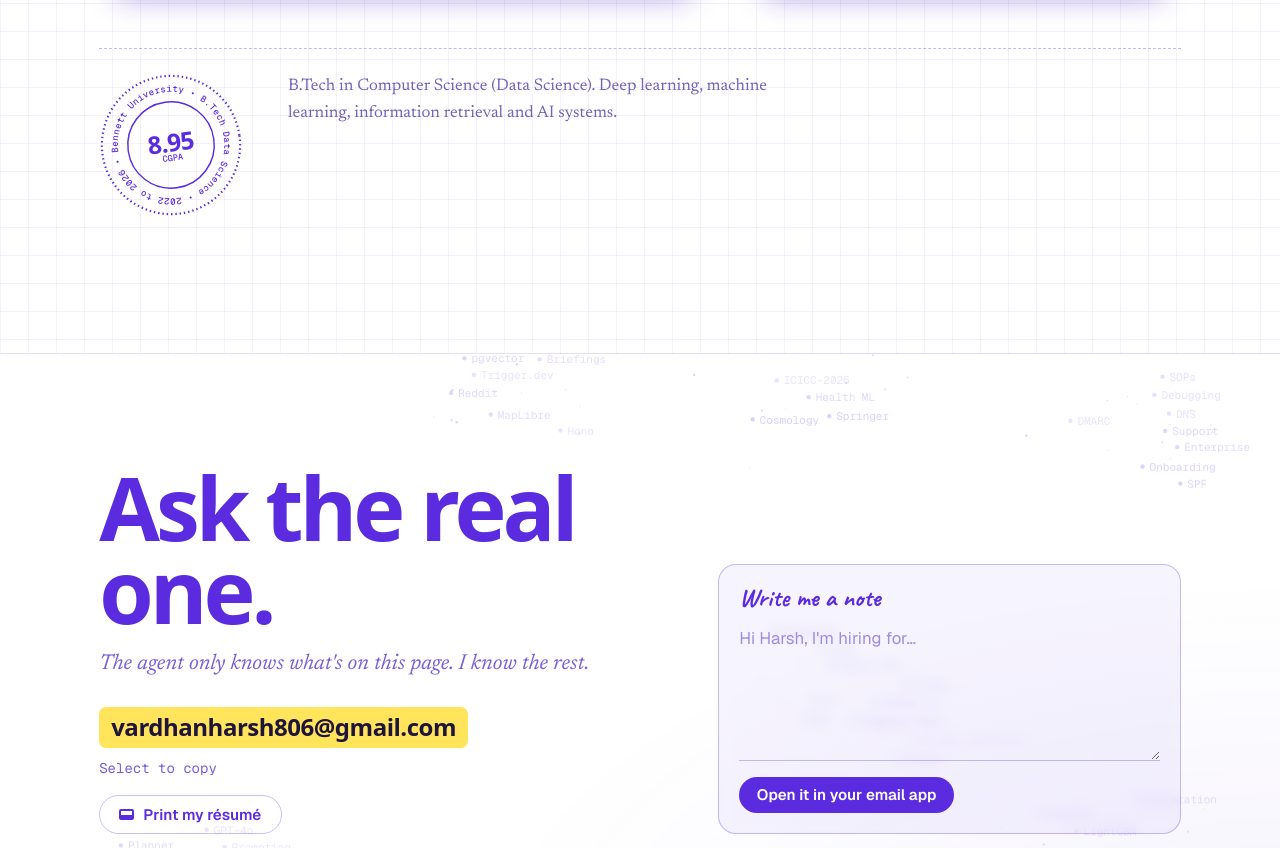
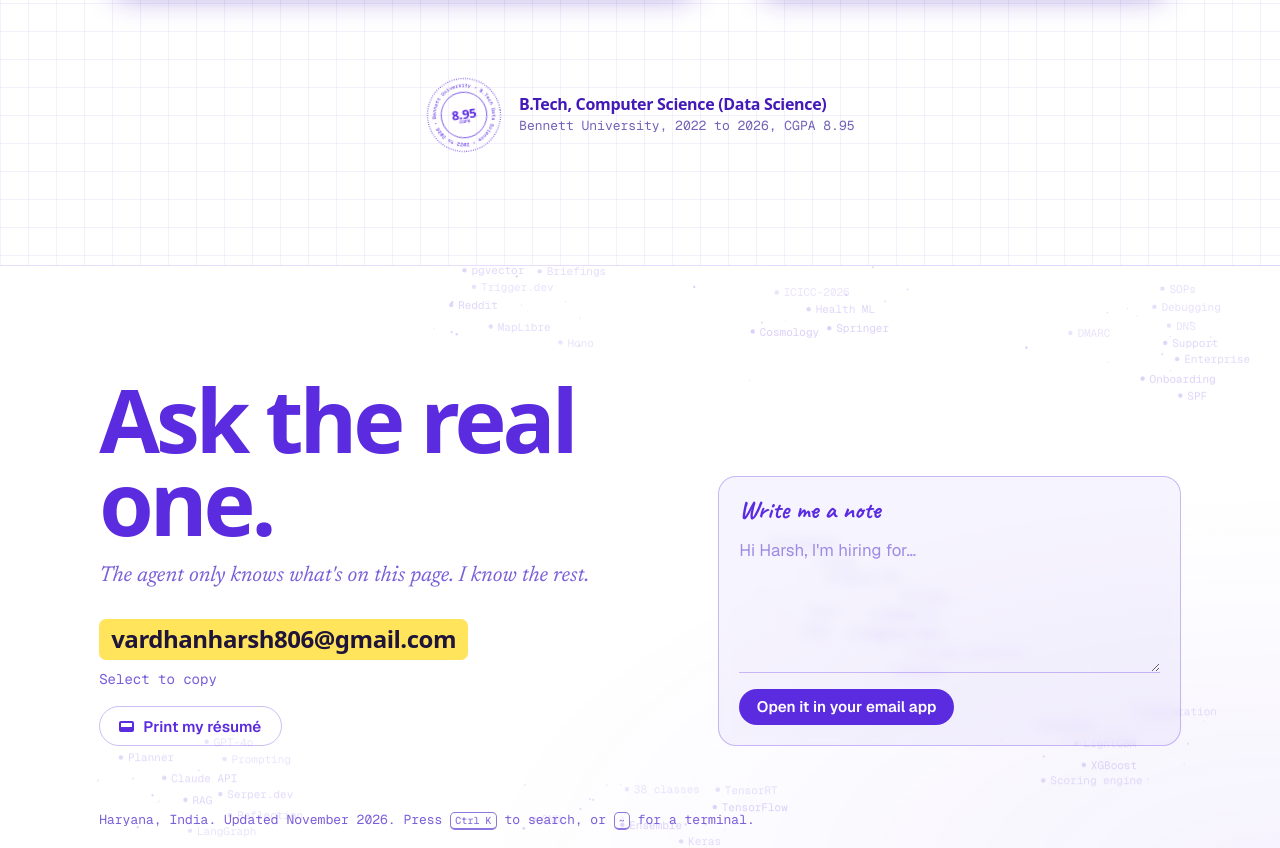
Before and after one commit to Vardhan-Harsh07/Vardhan-Harsh07.github.io, a plain HTML site: page index.html in a window 1280 px wide. Shown: the part 6789-7637 px from the top of the page. Drawn offline with nearby package versions, Linux system fonts and the light colour scheme; animation ran at ten frames a second; a web font is replaced by a local one.

Commit message:
Education as a small centred sign-off instead of a full strip
Co-Authored-By: Claude Opus 5.5 <noreply@anthropic.com>

```diff
--- a/index.html
+++ b/index.html
@@ -537,21 +537,19 @@
         </article>
             </div>
           </div>
-          <div class="chapter-wide">
-        <!-- Bennett: a university seal -->
-        <article class="ex ex-bennett" id="bennett">
-          <svg class="seal" viewBox="0 0 200 200" role="img" aria-label="Bennett University, B.Tech Computer Science (Data Science), CGPA 8.95">
-            <defs><path id="ring" d="M100 100 m -74 0 a 74 74 0 1 1 148 0 a 74 74 0 1 1 -148 0"/></defs>
+        </section>
+
+        <aside class="edu" id="bennett" aria-label="Education">
+          <svg class="edu-seal" viewBox="0 0 200 200" aria-hidden="true">
+            <defs><path id="edu-ring" d="M100 100 m -74 0 a 74 74 0 1 1 148 0 a 74 74 0 1 1 -148 0"/></defs>
             <circle cx="100" cy="100" r="96" class="seal-edge"/>
             <circle cx="100" cy="100" r="60" class="seal-inner"/>
-            <text class="seal-ring"><textPath href="#ring">Bennett University  •  B.Tech Data Science  •  2022 to 2026  •</textPath></text>
+            <text class="seal-ring"><textPath href="#edu-ring">Bennett University  •  B.Tech Data Science  •  2022 to 2026  •</textPath></text>
             <text x="100" y="100" class="seal-num">8.95</text>
             <text x="100" y="122" class="seal-cap">CGPA</text>
           </svg>
-          <p class="ex-text">B.Tech in Computer Science (Data Science). Deep learning, machine learning, information retrieval and AI systems.</p>
-        </article>
-          </div>
-        </section>
+          <p><b>B.Tech, Computer Science (Data Science)</b><span>Bennett University, 2022 to 2026, CGPA 8.95</span></p>
+        </aside>
 
       </div>
     </div>
--- a/script.js
+++ b/script.js
@@ -634,7 +634,7 @@ const EXHIBITS = [
   ['redditmind', 'RedditMind', ['Next.js', 'pgvector', 'Trigger.dev', 'Briefings', 'Reddit']],
   ['waystub', 'Waystub', ['MapLibre']],
   ['talentscout', 'TalentScout', ['Zephyr-7B', 'Hugging Face', 'Streamlit', 'Prompting']],
-  ['bennett', 'Bennett University', ['Python', 'SQL', 'C++', 'LSTM']],
+  ['bennett', 'Education', ['Python', 'SQL', 'C++', 'LSTM']],
 ];
 
 const exhibitWatcher = new IntersectionObserver((entries) => {
--- a/styles.css
+++ b/styles.css
@@ -1398,3 +1398,10 @@ section[aria-labelledby="ch-shipped"] .chapter-grid { grid-template-columns: min
 /* The icon tile is drawn in the card's own text colour, so its glyph needs the opposite */
 .ex-clypso .lc-site .lc-icon .ico, .ex-treadle .lc-site .lc-icon .ico, .ex-assistant .lc-site .lc-icon .ico { color: #111111; }
 .ex-links .btn-ink { margin: 0; }
+
+/* Education: a quiet centred sign-off under the last chapter */
+.edu { display: flex; align-items: center; justify-content: center; gap: 1.1rem; margin: clamp(3.5rem, 7vw, 5rem) auto 0; text-align: left; }
+.edu-seal { flex: none; width: 4.75rem; color: var(--seal); transform: rotate(-8deg); }
+.edu p { display: grid; gap: 0.2rem; }
+.edu b { font: 700 1rem/1.25 var(--display); letter-spacing: -0.02em; }
+.edu span { font: 400 0.8125rem/1.4 var(--mono); color: var(--ink-2); }
```
